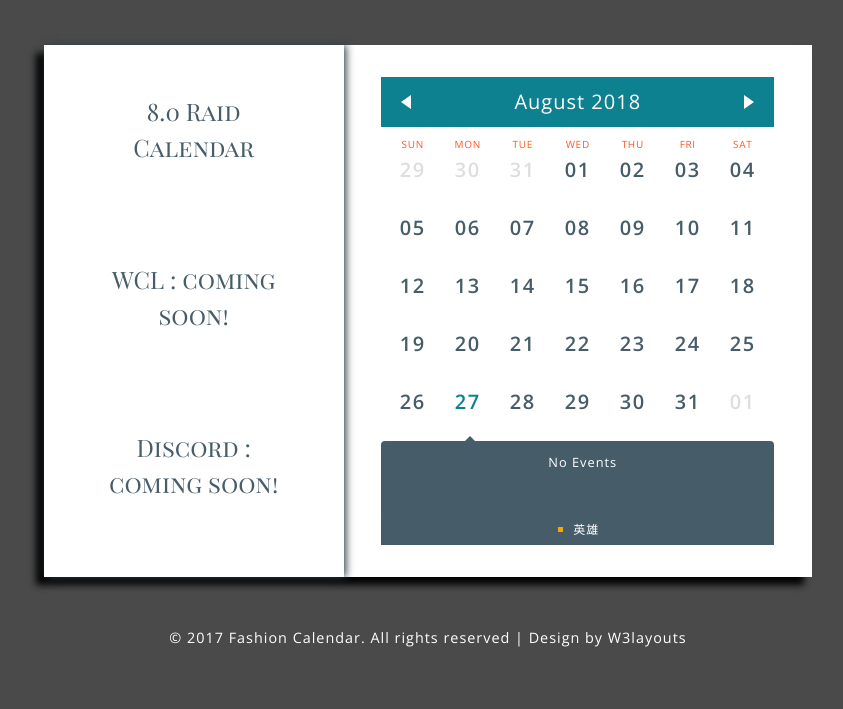
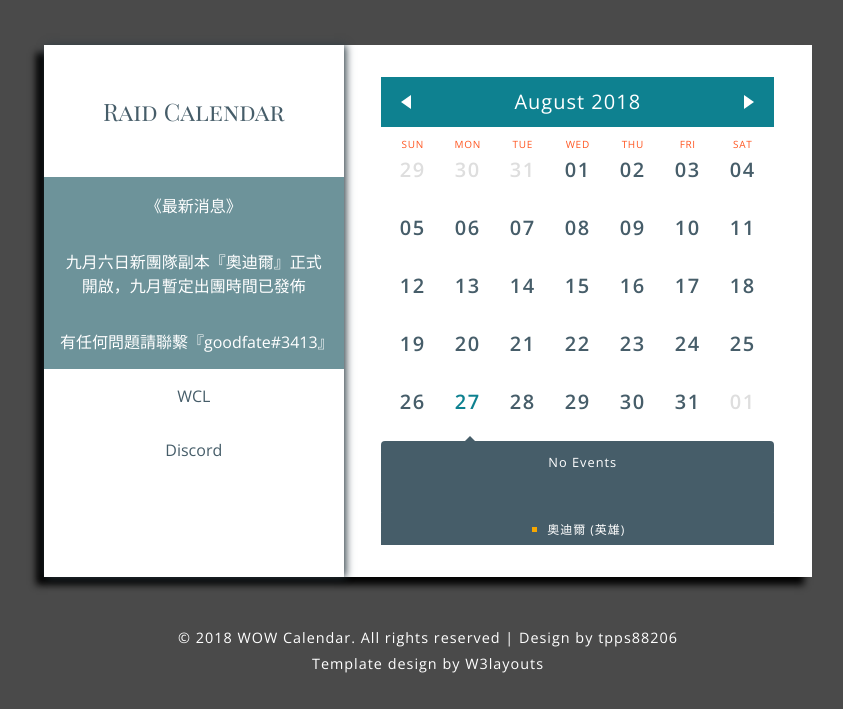
Before and after one commit to tpps88206/michael-calendar, a plain HTML site: page index.html in a window 1280 px wide. Shown: the part 99-808 px from the top of the page, without its empty margins (212-1055 px from the left). Drawn offline with nearby package versions, Linux system fonts and the light colour scheme.

Commit message:
add news section

```diff
--- a/css/style.css
+++ b/css/style.css
@@ -94,6 +94,20 @@ h2{
     font-size: 1.3em;
     border: 1px solid #00BCD4;
     padding: 0.5em 1em;
+}
+.w3pay-left h5 {
+    padding: 1rem;
+}
+.w3pay-left h5 a {
+    color: #465d69
+}
+.w3pay-left h5 a:hover {
+    color: #3f50ff;
+    -webkit-transition: 0.5s all;
+    -moz-transition: 0.5s all;
+    -o-transition: 0.5s all;
+    -ms-transition: 0.5s all;
+    transition: 0.5s all;
 }
 /*-- //main --*/
 /*-- copyright --*/
@@ -267,7 +281,7 @@ h2{
   display: inline-block;
   padding: 0;
   margin: 0;
-  width: 5px;
+  width: 10px;
   height: 5px;
   line-height: 5px;
   margin: 0 1px;
@@ -830,3 +844,10 @@ h2 {
     border-right: 200px solid #ddd;
     text-align: center;
 }
+.news-section {
+    background-color: #6d939a;
+    color: white;
+}
+.news-section p {
+    padding: 1rem;
+}
--- a/index.html
+++ b/index.html
@@ -1,9 +1,3 @@
-<!--
-Author: W3layouts
-Author URL: http://w3layouts.com
-License: Creative Commons Attribution 3.0 Unported
-License URL: http://creativecommons.org/licenses/by/3.0/
--->
 <!DOCTYPE html>
 <html>
 <head>
@@ -26,9 +20,14 @@ License URL: http://creativecommons.org/licenses/by/3.0/
 		<h2>First Vanguard</h2>
 		<div class="main-agileinfo">
 			<div class="w3pay-left">
-				<h3>8.0 Raid Calendar</h3>
-				<h3>WCL : coming soon!</h3>
-				<h3>Discord : coming soon!</h3>
+				<h3>Raid Calendar</h3>
+				<div class="news-section">
+					<p>《最新消息》</p>
+					<p>九月六日新團隊副本『奧迪爾』正式開啟，九月暫定出團時間已發佈</p>
+					<p>有任何問題請聯繫『goodfate#3413』</p>
+				</div>
+				<h5><a href="#" target="_blank" onclick="comingSoon()">WCL</a></h5>
+				<h5><a href="#" target="_blank" onclick="comingSoon()">Discord</a></h5>
 			</div>
 			<div class="w3pay-right wthree-pay-grid">
 				<div id="calendar"></div>
@@ -357,43 +356,26 @@ License URL: http://creativecommons.org/licenses/by/3.0/
 
                     !function() {
                         var data = [
-                            // { eventName: 'Lunch Meeting w/ Mark', calendar: 'Work', color: 'orange', date: '2017-01-08' },
-                            // { eventName: 'Interview - Jr. Web Developer', calendar: 'Work', color: 'orange', date: '2017-03-08' },
-                            // { eventName: 'Demo New App to the Board', calendar: 'Work', color: 'orange', date: '2017-02-13' },
-                            // { eventName: 'Dinner w/ Marketing', calendar: 'Work', color: 'orange', date: '2017-02-19' },
-                            //
-                            // { eventName: 'Game vs Portalnd', calendar: 'Sports', color: 'blue', date: '2017-02-28' },
-                            // { eventName: 'Game vs Houston', calendar: 'Sports', color: 'blue', date: '2017-03-19' },
-                            // { eventName: 'Game vs Denver', calendar: 'Sports', color: 'blue', date: '2017-02-04' },
-                            // { eventName: 'Game vs San Degio', calendar: 'Sports', color: 'blue', date: '2017-02-01' },
-                            //
-                            // { eventName: 'School Play', calendar: 'Kids', color: 'yellow', date: '2017-02-25' },
-                            // { eventName: 'Parent/Teacher Conference', calendar: 'Kids', color: 'yellow', date: '2017-02-19' },
-                            // { eventName: 'Pick up from Soccer Practice', calendar: 'Kids', color: 'yellow', date: '2017-03-31' },
-                            // { eventName: 'Ice Cream Night', calendar: 'Kids', color: 'yellow', date: '2017-02-20' },
-                            //
-                            // { eventName: 'Free Tamale Night', calendar: 'Other', color: 'green', date: '2017-02-08' },
-                            // { eventName: 'Bowling Team', calendar: 'Other', color: 'green', date: '2017-02-10' },
-                            // { eventName: 'Teach Kids to Code', calendar: 'Other', color: 'green', date: '2017-03-04' },
-                            // { eventName: 'Startup Weekend', calendar: 'Other', color: 'green', date: '2017-03-17' }
-
-                            { eventName: '奧迪爾 (英雄)', calendar: '英雄', color: 'orange', date: '2018-09-09' },
-                            { eventName: '奧迪爾 (英雄)', calendar: '英雄', color: 'orange', date: '2018-09-10' },
-                            { eventName: '奧迪爾 (英雄)', calendar: '英雄', color: 'orange', date: '2018-09-11' },
-                            { eventName: '奧迪爾 (英雄)', calendar: '英雄', color: 'orange', date: '2018-09-13' },
-                            { eventName: '奧迪爾 (英雄)', calendar: '英雄', color: 'orange', date: '2018-09-16' },
-                            { eventName: '奧迪爾 (英雄)', calendar: '英雄', color: 'orange', date: '2018-09-17' },
-                            { eventName: '奧迪爾 (英雄)', calendar: '英雄', color: 'orange', date: '2018-09-20' },
-                            { eventName: '奧迪爾 (英雄)', calendar: '英雄', color: 'orange', date: '2018-09-24' },
-                            { eventName: '奧迪爾 (英雄)', calendar: '英雄', color: 'orange', date: '2018-09-25' },
-                            { eventName: '奧迪爾 (英雄)', calendar: '英雄', color: 'orange', date: '2018-09-27' },
-                            { eventName: '奧迪爾 (英雄)', calendar: '英雄', color: 'orange', date: '2018-09-30' }
-
+							{ eventName: '奧迪爾 (英雄) 21:00', calendar: '奧迪爾 (英雄)', color: 'orange', date: '2018-09-09' },
+                            { eventName: '奧迪爾 (英雄) 21:00', calendar: '奧迪爾 (英雄)', color: 'orange', date: '2018-09-10' },
+                            { eventName: '奧迪爾 (英雄) 21:00', calendar: '奧迪爾 (英雄)', color: 'orange', date: '2018-09-11' },
+                            { eventName: '奧迪爾 (英雄) 21:00', calendar: '奧迪爾 (英雄)', color: 'orange', date: '2018-09-13' },
+                            { eventName: '奧迪爾 (英雄) 21:00', calendar: '奧迪爾 (英雄)', color: 'orange', date: '2018-09-16' },
+                            { eventName: '奧迪爾 (英雄) 21:00', calendar: '奧迪爾 (英雄)', color: 'orange', date: '2018-09-17' },
+                            { eventName: '奧迪爾 (英雄) 21:00', calendar: '奧迪爾 (英雄)', color: 'orange', date: '2018-09-20' },
+                            { eventName: '奧迪爾 (英雄) 21:00', calendar: '奧迪爾 (英雄)', color: 'orange', date: '2018-09-24' },
+                            { eventName: '奧迪爾 (英雄) 21:00', calendar: '奧迪爾 (英雄)', color: 'orange', date: '2018-09-25' },
+                            { eventName: '奧迪爾 (英雄) 21:00', calendar: '奧迪爾 (英雄)', color: 'orange', date: '2018-09-27' },
+                            { eventName: '奧迪爾 (英雄) 21:00', calendar: '奧迪爾 (英雄)', color: 'orange', date: '2018-09-30' }
                         ];
 
                         var calendar = new Calendar('#calendar', data);
 
                     }();
+
+                    function comingSoon() {
+                        alert("Coming soon!");
+                    }
 				</script>
 			</div>
 			<div class="clear">	</div>
@@ -402,7 +384,8 @@ License URL: http://creativecommons.org/licenses/by/3.0/
 	<!-- //main -->
 	<!-- copyright -->
 	<div class="w3lscopy-agile">
-		<p>© 2017 Fashion Calendar. All rights reserved | Design by <a href="http://w3layouts.com/" target="_blank">W3layouts</a></p>
+		<p>© 2018 WOW Calendar. All rights reserved | Design by <a href="https://github.com/tpps88206/wow-calendar" target="_blank">tpps88206</a></p>
+		<p>Template design by <a href="http://w3layouts.com/" target="_blank">W3layouts</a></p>
 	</div>
 	<!-- //copyright -->
 </body>
```
Also changed, not shown: 1 other file.
